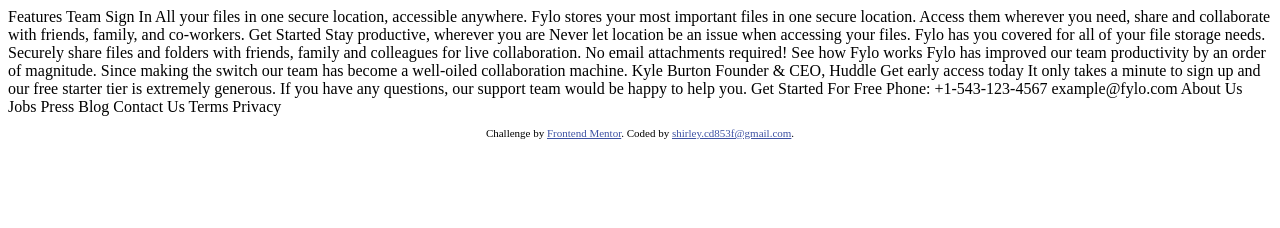
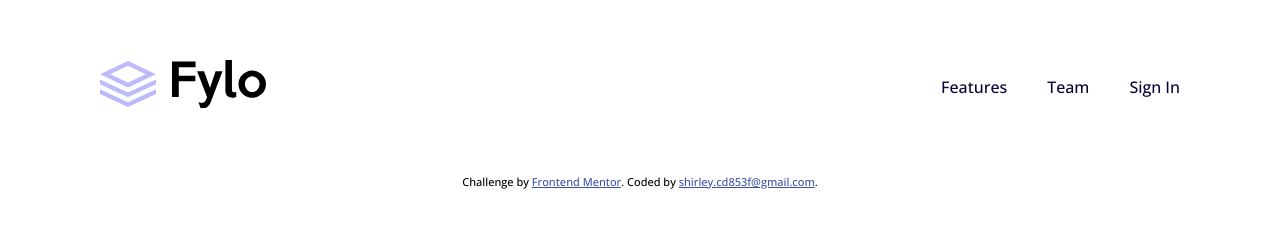
Before and after one commit to shirley-gianina/Fylo-landing-page-, a plain HTML site: page index.html in a window 1280 px wide. Drawn offline with nearby package versions, Linux system fonts and the light colour scheme.

Commit message:
finish nav-menu

```diff
--- a/index.html
+++ b/index.html
@@ -1,67 +1,59 @@
 <!DOCTYPE html>
 <html lang="en">
+
 <head>
   <meta charset="UTF-8">
-  <meta name="viewport" content="width=device-width, initial-scale=1.0"> <!-- displays site properly based on user's device -->
+  <meta name="viewport" content="width=device-width, initial-scale=1.0">
+  <link rel="icon" type="image/png" sizes="32x32" href="./images/favicon-32x32.png">
+  <link rel="preconnect" href="https://fonts.googleapis.com">
+  <link rel="preconnect" href="https://fonts.gstatic.com" crossorigin>
+  <link href="https://fonts.googleapis.com/css2?family=Open+Sans:wght@300;500;700&display=swap" rel="stylesheet">
+  <link rel="stylesheet" href="./stylesheet/style.css">
+  <title>Frontend Mentor | Fylo landing page with two column layout</title>
+</head>
 
-  <link rel="icon" type="image/png" sizes="32x32" href="./images/favicon-32x32.png">
+<body>
+  <header>
+    <nav>
+      <div class="brand">
+        <a href="/">
+          <img src="./images/logo.svg" alt="image-brand">
+        </a>
+      </div>
+      <div class="menu">
+        <ul>
+          <li>
+            <a href="/">Features</a>
+          </li>
+          <li>
+            <a href="/">Team</a>
+          </li>
+          <li>
+            <a href="/">Sign In</a>
+          </li>
+        </ul>
+      </div>
+    </nav>
+  </header>
 
-  <title>Frontend Mentor | Fylo landing page with two column layout</title>
 
-  <!-- Feel free to remove these styles or customise in your own stylesheet 👍 -->
-  <style>
-    .attribution { font-size: 11px; text-align: center; }
-    .attribution a { color: hsl(228, 45%, 44%); }
-  </style>
-</head>
-<body>
 
-  Features
-  Team
-  Sign In
 
-  All your files in one secure location, accessible anywhere.
 
-  Fylo stores your most important files in one secure location.
-  Access them wherever you need, share and collaborate with friends,
-  family, and co-workers.
 
-  Get Started
 
-  Stay productive, wherever you are
 
-  Never let location be an issue when accessing your files. Fylo has you
-  covered for all of your file storage needs.
 
-  Securely share files and folders with friends, family and colleagues for
-  live collaboration. No email attachments required!
 
-  See how Fylo works
 
-  Fylo has improved our team productivity by an order of magnitude. Since
-  making the switch our team has become a well-oiled collaboration machine.
 
-  Kyle Burton
-  Founder & CEO, Huddle
 
-  Get early access today
 
-  It only takes a minute to sign up and our free starter tier is extremely generous.
-  If you have any questions, our support team would be happy to help you.
 
-  Get Started For Free
 
-  Phone: +1-543-123-4567
-  example@fylo.com
 
-  About Us
-  Jobs
-  Press
-  Blog
 
-  Contact Us
-  Terms
-  Privacy
+
 
   <footer>
     <p class="attribution">
@@ -70,4 +62,5 @@
     </p>
   </footer>
 </body>
+
 </html>
--- /dev/null
+++ b/stylesheet/style.css
@@ -0,0 +1,109 @@
+/* Features
+Team
+Sign In
+
+All your files in one secure location, accessible anywhere.
+
+Fylo stores your most important files in one secure location.
+Access them wherever you need, share and collaborate with friends,
+family, and co-workers.
+
+Get Started
+
+Stay productive, wherever you are
+
+Never let location be an issue when accessing your files. Fylo has you
+covered for all of your file storage needs.
+
+Securely share files and folders with friends, family and colleagues for
+live collaboration. No email attachments required!
+
+See how Fylo works
+
+Fylo has improved our team productivity by an order of magnitude. Since
+making the switch our team has become a well-oiled collaboration machine.
+
+Kyle Burton
+Founder & CEO, Huddle
+
+Get early access today
+
+It only takes a minute to sign up and our free starter tier is extremely generous.
+If you have any questions, our support team would be happy to help you.
+
+Get Started For Free
+
+Phone: +1-543-123-4567
+example@fylo.com
+
+About Us
+Jobs
+Press
+Blog
+
+Contact Us
+Terms
+Privacy */
+
+:root {
+  /* ### Primary */
+
+  --Very-Dark-Blue: hsl(243, 87%, 12%);
+  --Desaturated-Blue: hsl(238, 22%, 44%);
+
+  /* ### Accent */
+
+  --Bright-Blue: hsl(224, 93%, 58%);
+  --Moderate-Cyan: hsl(170, 45%, 43%);
+
+  /* ### Neutral */
+
+  --Light-Grayish-Blue: hsl(240, 75%, 98%);
+  --Light-Gray: hsl(0, 0%, 75%);
+}
+
+* {
+    padding: 0;
+    margin: 0;
+}
+
+body {
+    font-family: 'Open Sans', sans-serif;
+}
+
+header nav {
+  display: flex;
+  justify-content: space-between;
+  align-items: center;
+  padding: 60px 100px;
+}
+
+header nav .menu ul {
+  display: flex;
+  list-style: none;
+}
+
+header nav .menu li {
+    margin-left: 40px;
+}
+
+header nav .menu ul li a {
+  text-decoration: none;
+  color: var(--Very-Dark-Blue);
+}
+
+
+
+
+
+
+
+
+.attribution {
+  font-size: 11px;
+  text-align: center;
+}
+
+.attribution a {
+  color: hsl(228, 45%, 44%);
+}
```
Also changed, not shown: 1 other file.
